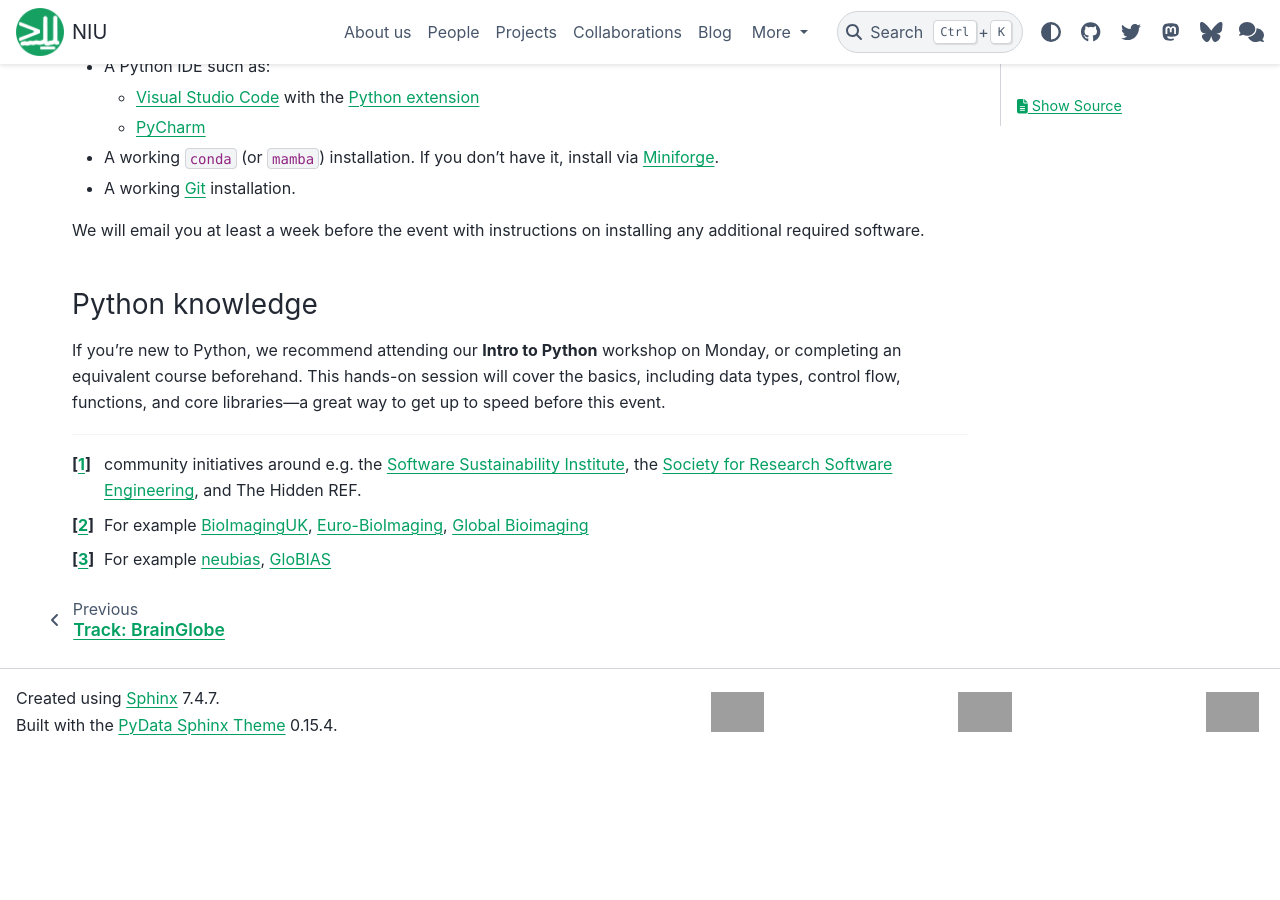
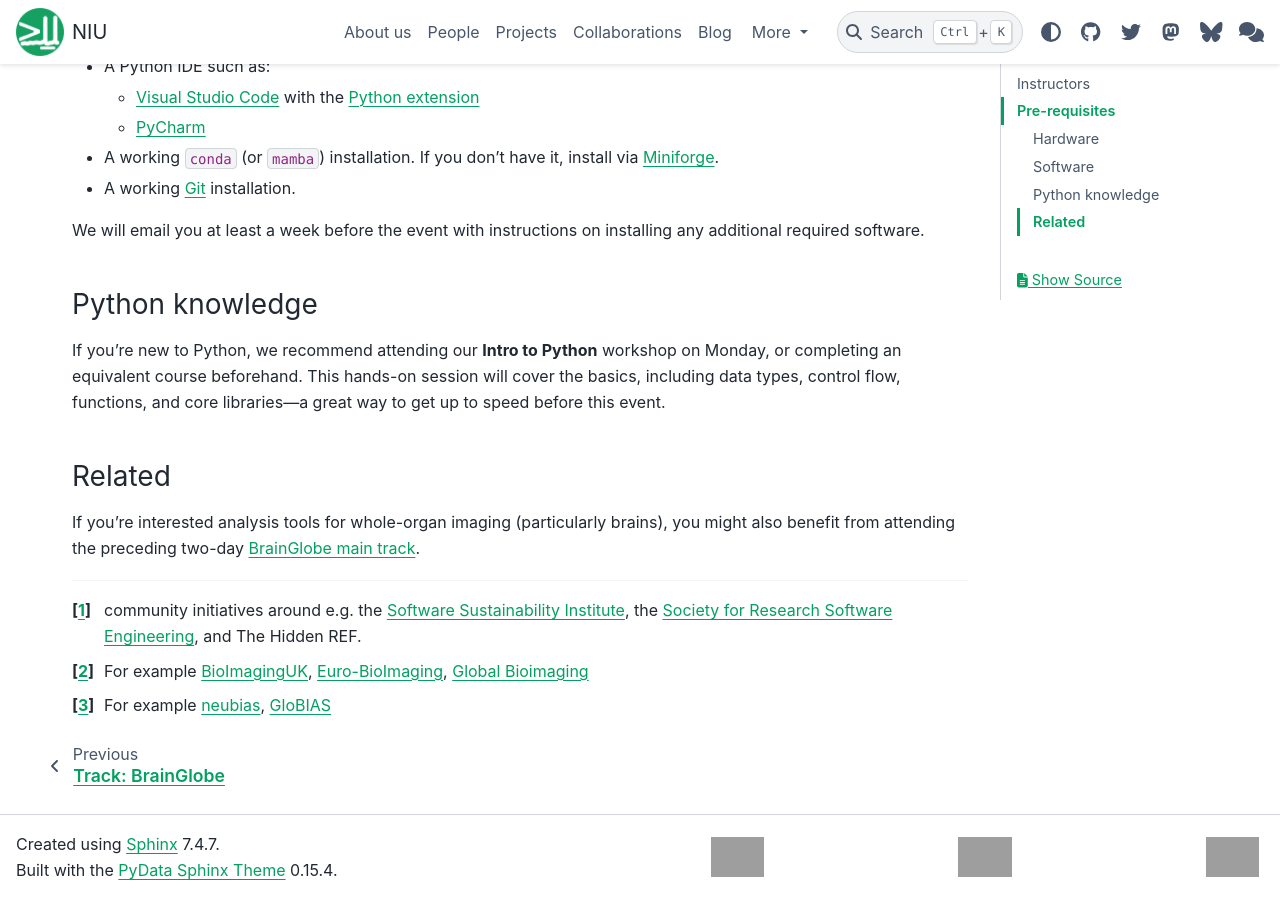
Before and after one commit to neuroinformatics-unit/neuroinformatics-unit.github.io, a Sphinx documentation site: the page built from docs/source/open-software-week/big-imaging-data.md, in a window 1280 px wide and 900 px high, scrolled down 1542 px, cut to the strip 0-900 px from the top of the window. Built offline with Sphinx 7.4.7 and the PyData theme 0.15.4, drawn with Linux system fonts in a browser that asks for light colours; nearby versions of some CDN libraries; before the commit the page ends 2296 px from its top, so only the background shows below that; grey boxes are pictures that could not be loaded.

Commit message:
link back from imaging to brainglobe

```diff
--- a/docs/source/open-software-week/big-imaging-data.md
+++ b/docs/source/open-software-week/big-imaging-data.md
@@ -52,6 +52,9 @@
 If you're new to Python, we recommend attending our __Intro to Python__ workshop on Monday, or completing an equivalent course beforehand.
 This hands-on session will cover the basics, including data types, control flow, functions, and core libraries—a great way to get up to speed before this event.
 
+### Related
+
+If you're interested analysis tools for whole-organ imaging (particularly brains), you might also benefit from attending the preceding two-day [BrainGlobe main track](brainglobe.md).
 
 [^1]: community initiatives around e.g. the [Software Sustainability Institute](https://www.software.ac.uk/), the [Society for Research Software Engineering](https://society-rse.org/about/history/), and The Hidden REF.
 [^2]: For example [BioImagingUK](https://www.rms.org.uk/community/networks-affiliates/bioimaginguk-network.html), [Euro-BioImaging](https://www.eurobioimaging.eu/), [Global Bioimaging](https://globalbioimaging.org/)
```
